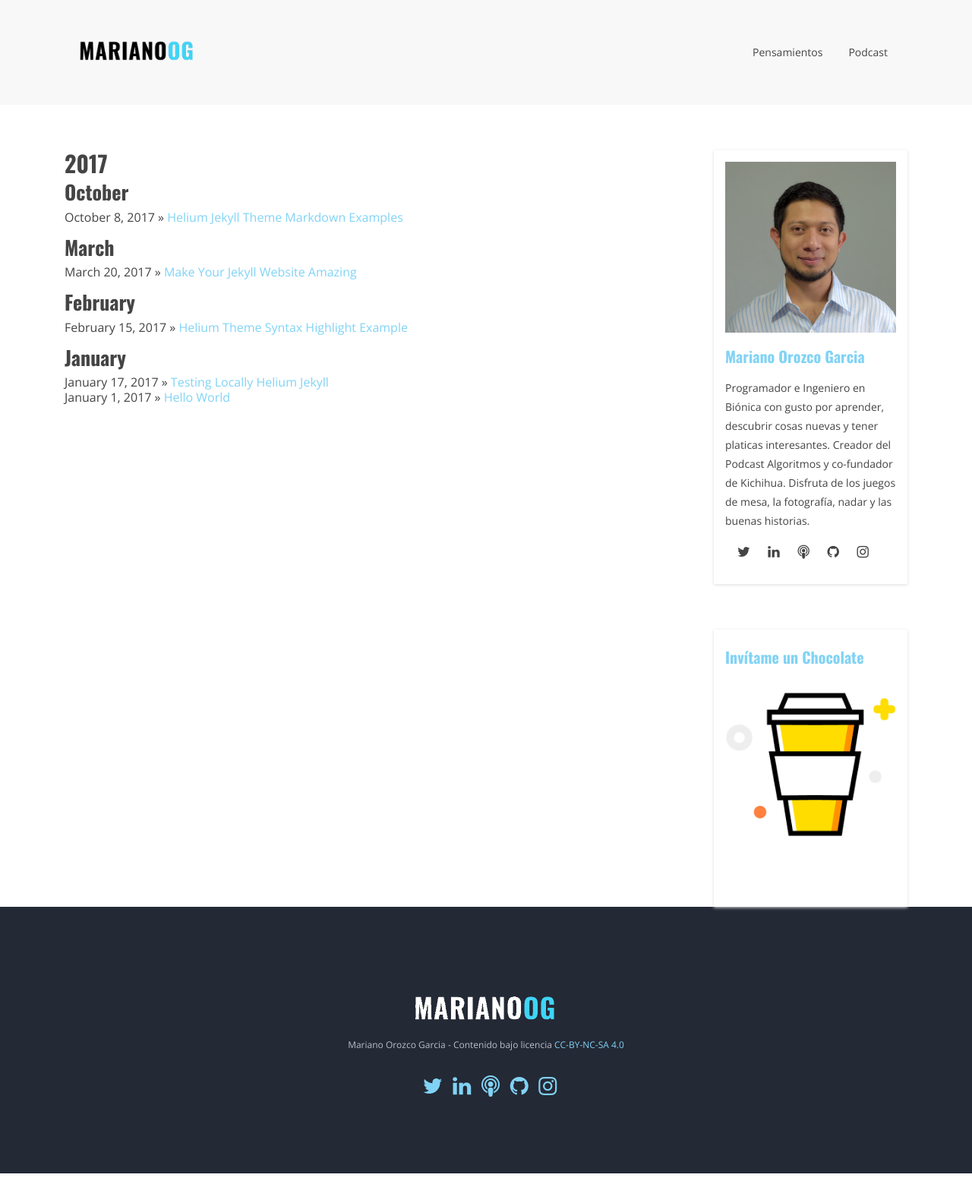
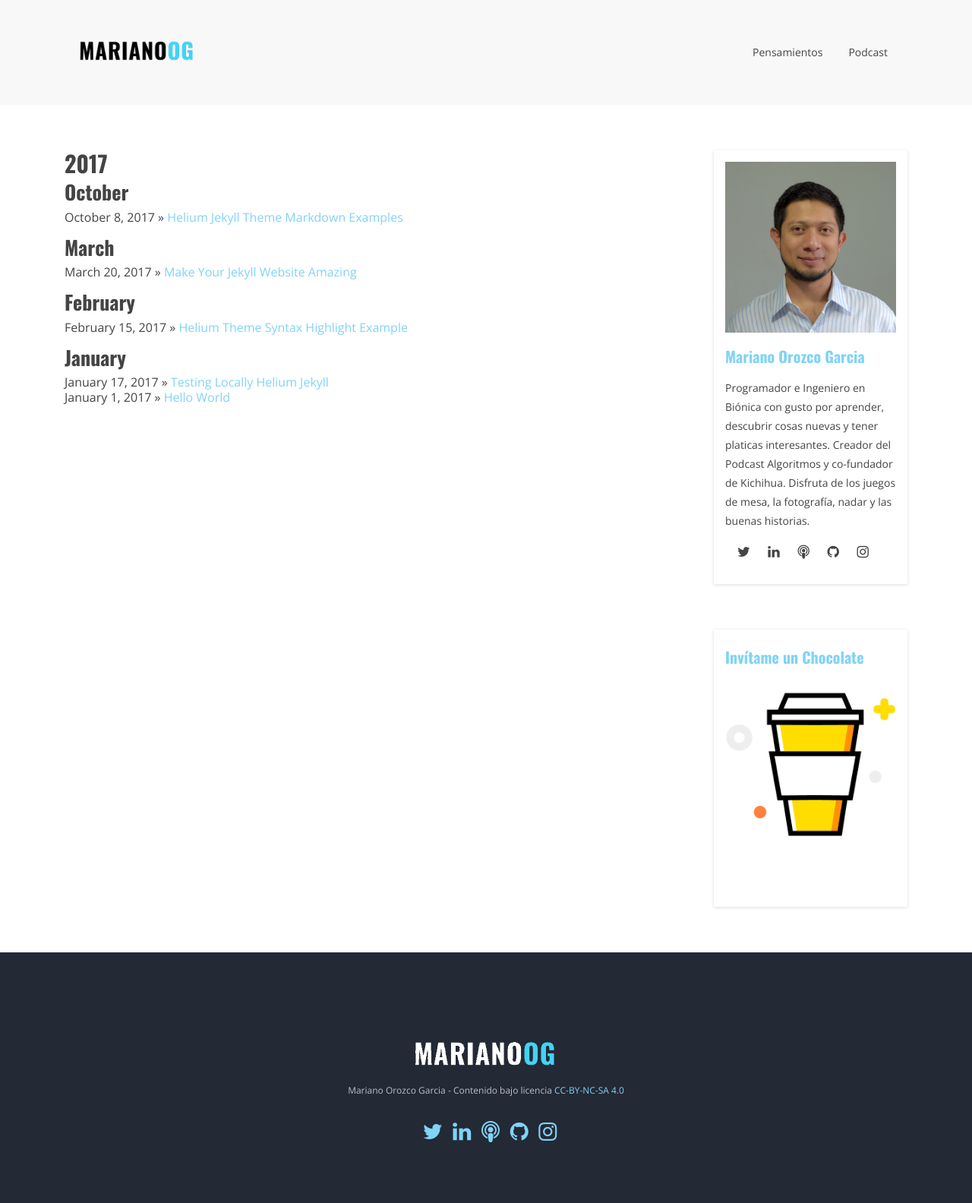
Before and after one commit to MarianoOG/marianoog.github.io, a Jekyll site: the page built from archive.html, in a window 1280 px wide. Shown: the top 1584 px of the page at 76% size. Built offline with Jekyll 4.4.1, drawn with Linux system fonts in a browser that asks for light colours.

Commit message:
I beleive i finally get it

```diff
--- a/_includes/themes/bootstrap/blog.html
+++ b/_includes/themes/bootstrap/blog.html
@@ -15,3 +15,5 @@
       </div>
     </div>
   </section>
+
+  <div class="mb-60"></div>
--- a/_includes/themes/bootstrap/post.html
+++ b/_includes/themes/bootstrap/post.html
@@ -56,3 +56,5 @@
 
   </div>
 </section>
+
+<div class="mb-60"></div>
```
